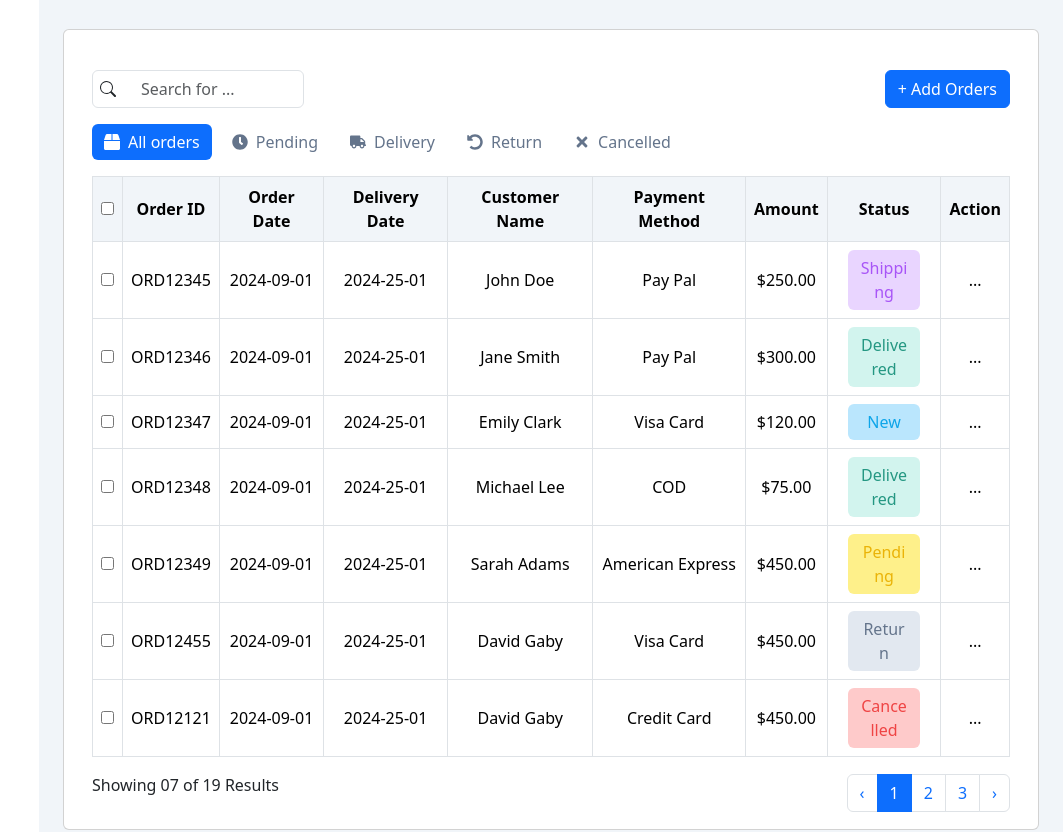
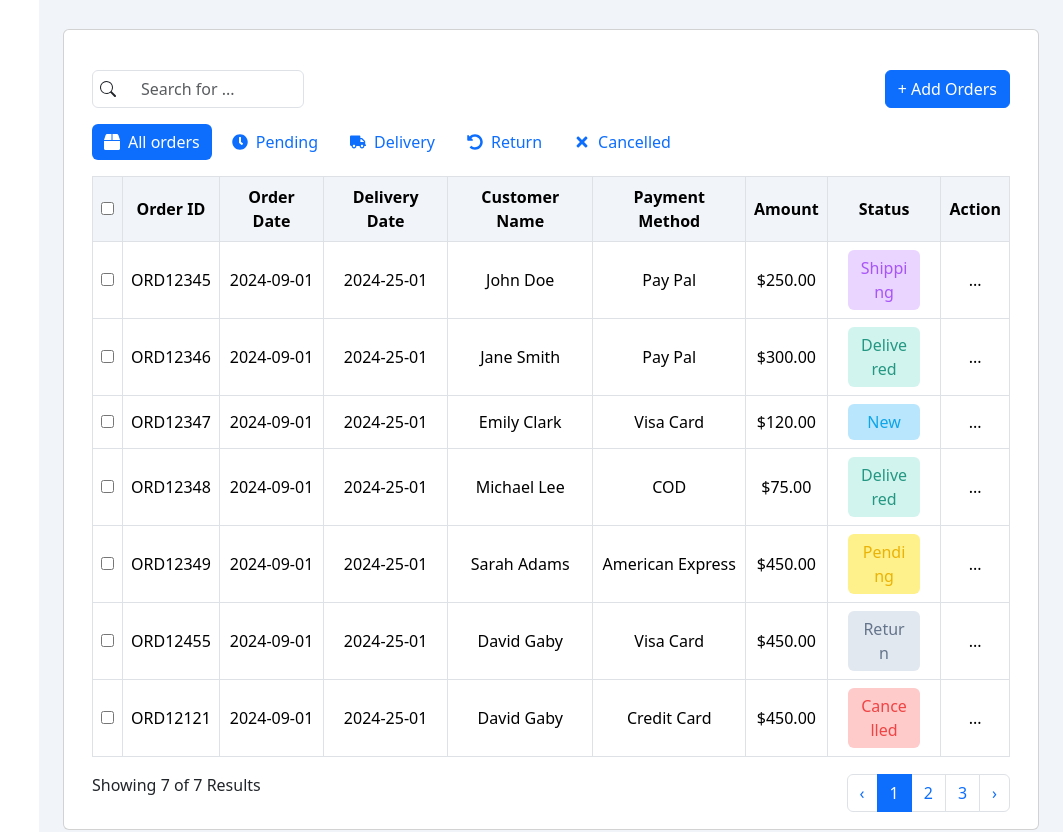
Before and after one commit to trisers/react-dashboard, a React (Vite) app: page /ecommerce/orders in a window 1280 px wide. Shown: the part 500-1332 px from the top of the page, without its empty margins (217-1280 px from the left). Built offline with nearby package versions, Linux system fonts and the light colour scheme.

Commit message:
refactor(orders):dynamic the data

```diff
--- a/src/components/orderOverview/OrderOverview.jsx
+++ b/src/components/orderOverview/OrderOverview.jsx
@@ -230,9 +230,6 @@ const OrderOverview = () => {
                     <p>Total Amount (USD)</p>
                     <h5 className="mb-0">$988.09</h5>
                   </div>
-                  {/* <div className="d-flex justify-content-end">
-                <Button variant="danger" className="me-2">Cancelled Order</Button>
-              </div> */}
                 </Card.Body>
               </Card>
             </Col>
@@ -242,11 +239,14 @@ const OrderOverview = () => {
               <Card className="p-3">
                 <div className="d-flex flex-column flex-md-row justify-content-between align-items-start align-items-md-center">
                   <h5 className="mb-2 mb-md-0">Order Status</h5>
-                  <div>
-                    <Button variant="danger" className="me-md-2 mb-2 mb-md-0">
+                  <div className="d-flex flex-column flex-md-row">
+                    <Button
+                      variant="danger"
+                      className="me-md-2 mb-2 mb-md-0 text-end"
+                    >
                       Cancelled Order
                     </Button>
-                    <Button variant="primary">
+                    <Button variant="primary" className="text-center">
                       <i className="bi bi-download me-2"></i> Invoice
                     </Button>
                   </div>
@@ -255,7 +255,7 @@ const OrderOverview = () => {
                 <Card.Body>
                   {steps.map((step, index) => (
                     <Row key={index} className="align-items-center mb-4">
-                      <Col xs={1} className="text-center">
+                      <Col xs={2} sm={1} className="text-center">
                         <div className="status-icon">
                           <i
                             className={`bi bi-${
@@ -276,11 +276,11 @@ const OrderOverview = () => {
                           <div className="status-line" />
                         )}
                       </Col>
-                      <Col xs={9}>
+                      <Col xs={8} sm={9}>
                         <h6>{step.label}</h6>
-                        <p>{step.description}</p>
+                        <p className="mb-1">{step.description}</p>
                       </Col>
-                      <Col xs={2} className="text-end">
+                      <Col xs={2} sm={2} className="text-end">
                         <p className="text-muted">{step.date}</p>
                       </Col>
                     </Row>
--- a/src/components/orders/orderTable/OrderTable.jsx
+++ b/src/components/orders/orderTable/OrderTable.jsx
@@ -1,4 +1,4 @@
-import React from "react";
+import React, { useState } from "react";
 import {
   Table,
   Button,
@@ -14,6 +14,29 @@ import fakeOrderData from "../../../../allFakeData/fakeOrderData";
 
 const OrderTable = () => {
   const { orderTableData } = fakeOrderData;
+  const [search, setSearch] = useState("");
+  const [filter, setFilter] = useState("all"); // New state for filter
+
+  // Filter orders based on search and filter state
+  const filteredOrderData = orderTableData.filter((order) => {
+    const matchesSearch =
+      order.orderId.toLowerCase().includes(search.toLowerCase()) ||
+      order.customerName.toLowerCase().includes(search.toLowerCase()) ||
+      order.amount.toString().toLowerCase().includes(search.toLowerCase()) ||
+      order.orderDate.toLowerCase().includes(search.toLowerCase()) ||
+      order.deliveryDate.toLowerCase().includes(search.toLowerCase()) ||
+      order.paymentMethod.toLowerCase().includes(search.toLowerCase()) ||
+      order.status.label.toLowerCase().includes(search.toLowerCase());
+
+    const matchesFilter =
+      filter === "all" ||
+      (filter === "pending" && order.status.label === "Pending") ||
+      (filter === "delivered" && order.status.label === "Delivered") ||
+      (filter === "returned" && order.status.label === "Returned") ||
+      (filter === "cancelled" && order.status.label === "Cancelled");
+
+    return matchesSearch && matchesFilter;
+  });
 
   return (
     <div>
@@ -29,6 +52,8 @@ const OrderTable = () => {
                     placeholder="Search for ..."
                     className="ps-5"
                     aria-label="Search"
+                    value={search}
+                    onChange={(e) => setSearch(e.target.value)}
                   />
                 </div>
               </div>
@@ -42,32 +67,37 @@ const OrderTable = () => {
 
             <div className="d-flex flex-wrap gap-2 mb-3">
               <Button
-                variant="outline-primary"
-                className="border-0 d-inline-flex align-items-center buttononee"
+                variant={filter === "all" ? "primary" : "outline-primary"}
+                className="border-0 d-inline-flex align-items-center"
+                onClick={() => setFilter("all")}
               >
                 <FaBox className="me-2" /> All orders
               </Button>
               <Button
-                variant="outline-primary"
-                className="border-0 d-inline-flex align-items-center buttonn"
+                variant={filter === "pending" ? "primary" : "outline-primary"}
+                className="border-0 d-inline-flex align-items-center"
+                onClick={() => setFilter("pending")}
               >
                 <FaClock className="me-2" /> Pending
               </Button>
               <Button
-                variant="outline-primary"
-                className="border-0 d-inline-flex align-items-center buttonn"
+                variant={filter === "delivered" ? "primary" : "outline-primary"}
+                className="border-0 d-inline-flex align-items-center"
+                onClick={() => setFilter("delivered")}
               >
                 <FaTruck className="me-2" /> Delivery
               </Button>
               <Button
-                variant="outline-primary"
-                className="border-0 d-inline-flex align-items-center buttonn"
+                variant={filter === "returned" ? "primary" : "outline-primary"}
+                className="border-0 d-inline-flex align-items-center"
+                onClick={() => setFilter("returned")}
               >
                 <FaUndoAlt className="me-2" /> Return
               </Button>
               <Button
-                variant="outline-primary"
-                className="border-0 d-inline-flex align-items-center buttonn"
+                variant={filter === "cancelled" ? "primary" : "outline-primary"}
+                className="border-0 d-inline-flex align-items-center"
+                onClick={() => setFilter("cancelled")}
               >
                 <FaTimes className="me-2" /> Cancelled
               </Button>
@@ -91,7 +121,8 @@ const OrderTable = () => {
                   </tr>
                 </thead>
                 <tbody>
-                  {orderTableData.map((order, index) => (
+                  {filteredOrderData.length > 0 ? (
+                    filteredOrderData.map((order, index) => (
                       <tr key={index}>
                         <td>
                           <input type="checkbox" />
@@ -102,7 +133,6 @@ const OrderTable = () => {
                         <td>{order.customerName}</td>
                         <td>{order.paymentMethod}</td>
                         <td>{order.amount}</td>
-
                         <td>
                           <Button
                             variant="secondary"
@@ -116,7 +146,6 @@ const OrderTable = () => {
                           </Button>
                         </td>
                         <td>
-                        {" "}
                           <Dropdown>
                             <Dropdown.Toggle
                               variant="link"
@@ -130,7 +159,6 @@ const OrderTable = () => {
                             >
                               <span style={{ cursor: "pointer" }}>...</span>
                             </Dropdown.Toggle>
-
                             <Dropdown.Menu>
                               <Dropdown.Item>Show</Dropdown.Item>
                               <Dropdown.Item>Update</Dropdown.Item>
@@ -138,13 +166,23 @@ const OrderTable = () => {
                           </Dropdown>
                         </td>
                       </tr>
-                  ))}
+                    ))
+                  ) : (
+                    <tr>
+                      <td colSpan="9" className="text-center">
+                        No results found
+                      </td>
+                    </tr>
+                  )}
                 </tbody>
               </Table>
             </div>
 
             <div className="d-flex justify-content-between align-items-center">
-              <p>Showing 07 of 19 Results</p>
+              <p>
+                Showing {filteredOrderData.length} of {orderTableData.length}{" "}
+                Results
+              </p>
               <Pagination>
                 <Pagination.Prev />
                 <Pagination.Item active>{1}</Pagination.Item>
--- a/src/components/orders/orderTable/orderTable.css
+++ b/src/components/orders/orderTable/orderTable.css
@@ -3,10 +3,6 @@
   color: white !important;
 }
 
-.buttononee {
-  background-color: #0d6efd;
-  color: white !important;
-}
 .buttonn{
   color: #64748B;
 }
```
Lines whose indentation alone changed are shown as unchanged.
